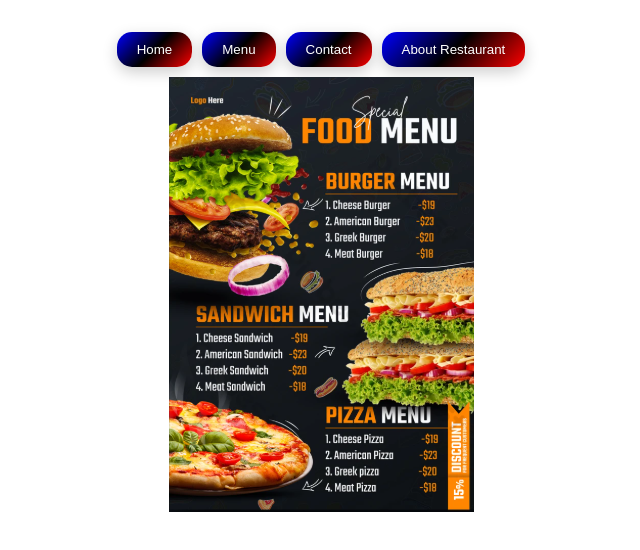
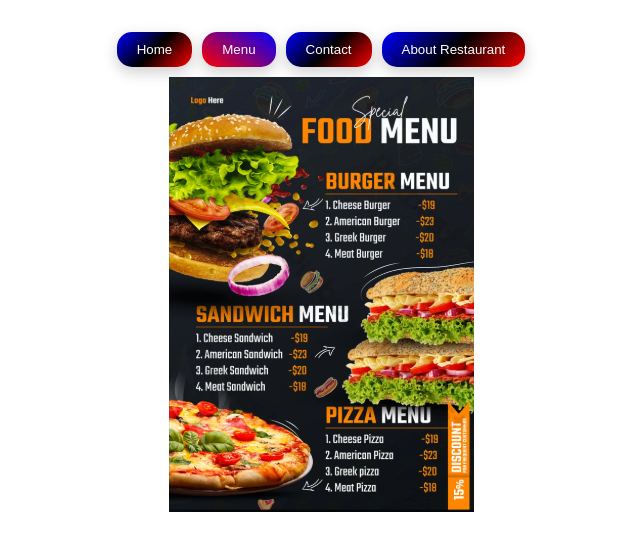
Before and after one commit to tim48-robot/RestaurantPage, a website built with webpack: page src/template.html in a window 1280 px wide. Both pictures are taken after a click on the button "Menu". Shown: the whole page, without its empty margins (319-959 px from the left). Built offline with nearby package versions, Linux system fonts and the light colour scheme.

Commit message:
feat: added focused button class

```diff
--- a/src/styles.css
+++ b/src/styles.css
@@ -60,3 +60,7 @@ button:active{
     transform: scale(0.85);
     transition: all 0.3s ease;
 }
+
+button:focus {
+    background: linear-gradient(35deg, red, blue);
+}
```
